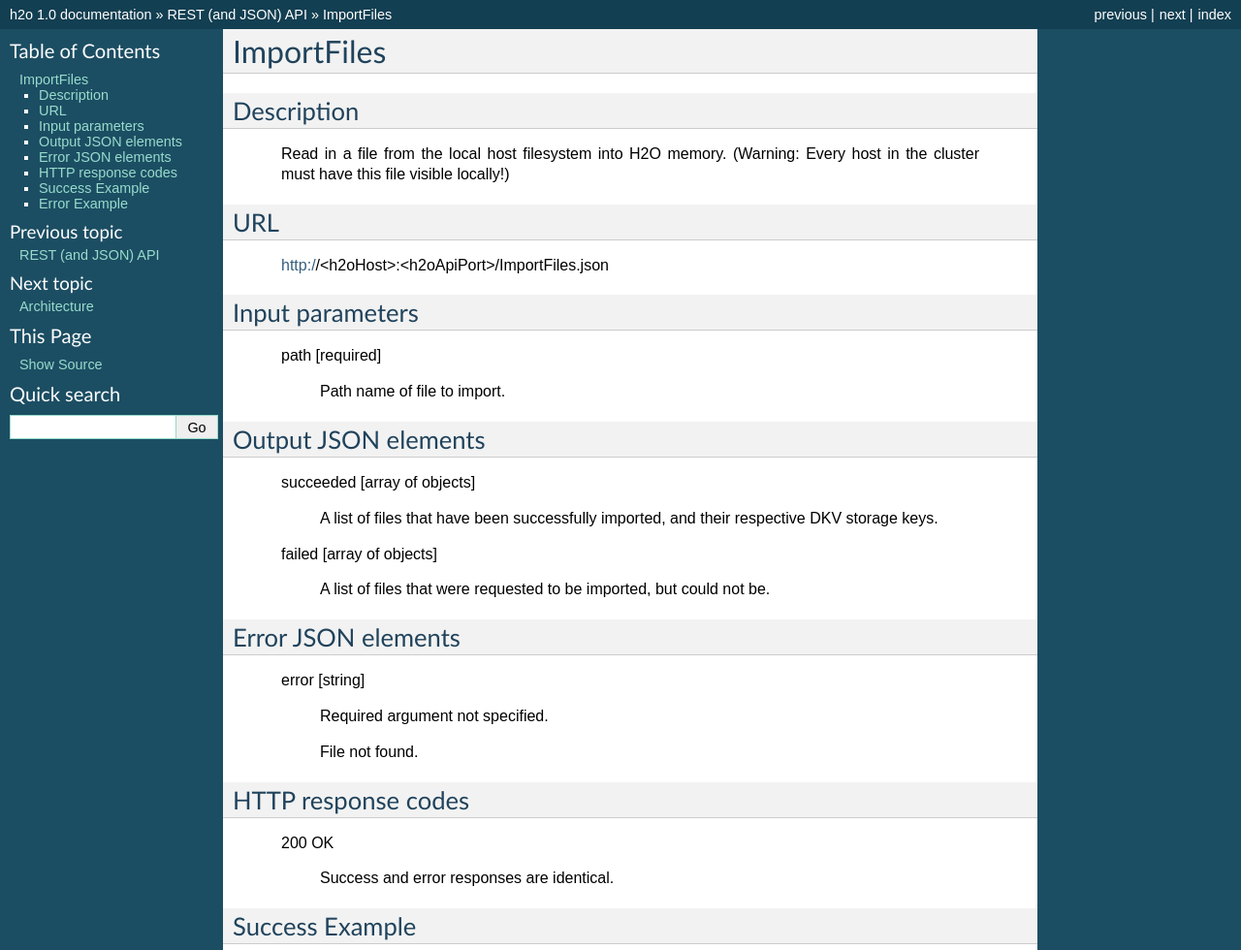
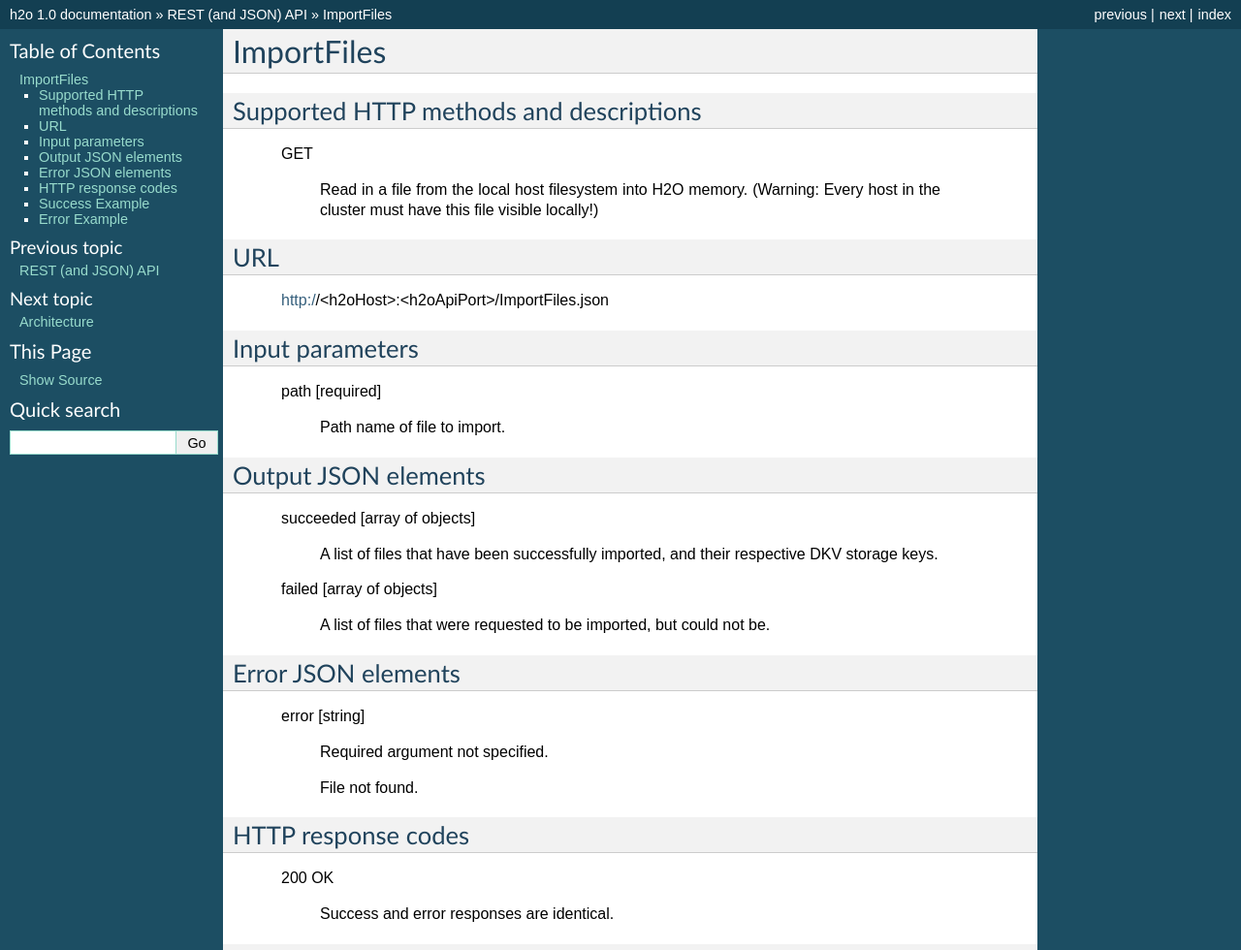
Before and after one commit to devinshields/h2odocs, a Sphinx documentation site: the page built from source/api/ImportFiles.rst, in a window 1280 px wide, cut to the strip 0-980 px from the top of the page. Shown: the whole strip at 97% size. Built offline with Sphinx 7.4.7, drawn with Linux system fonts in a browser that asks for light colours; formulas are drawn with MathJax 3.

Commit message:
Add GET.

```diff
--- a/source/api/ImportFiles.rst
+++ b/source/api/ImportFiles.rst
@@ -1,12 +1,14 @@
 ImportFiles
 ^^^^^^^^^^^
 
-Description
-"""""""""""
+Supported HTTP methods and descriptions
+"""""""""""""""""""""""""""""""""""""""""""
 
-   Read in a file from the local host filesystem into H2O
-   memory. (Warning: Every host in the cluster must have this file
-   visible locally!)
+   GET
+
+      Read in a file from the local host filesystem into H2O
+      memory. (Warning: Every host in the cluster must have this file
+      visible locally!)
 
 URL
 """
```
